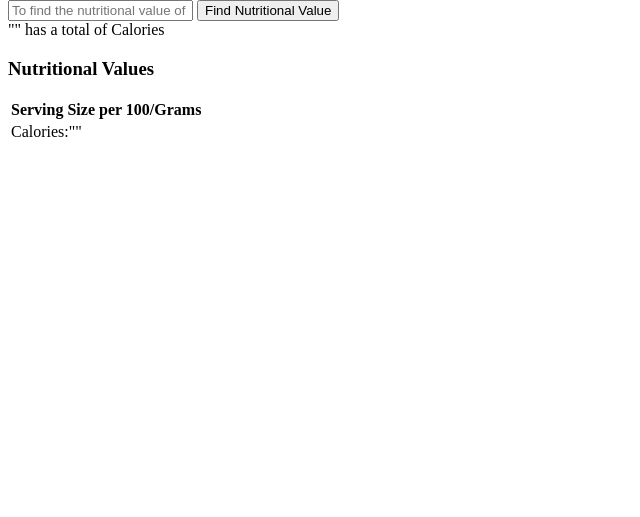
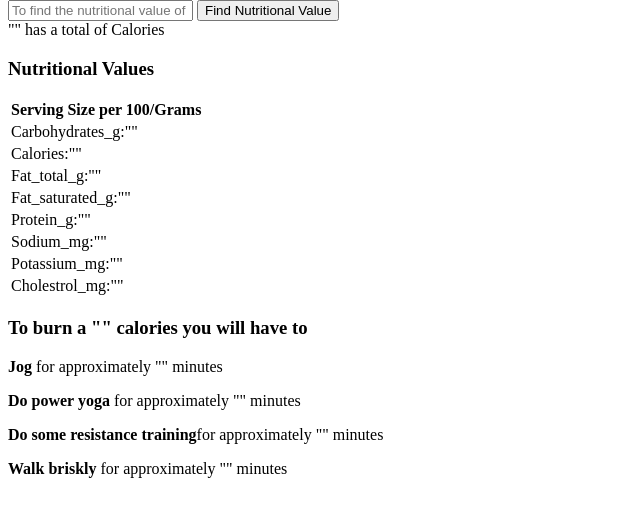
Before and after one commit to Triz22/calorie_tracker, a Django app: page / in a window 1280 px wide. Shown: the part 26-543 px from the top of the page, without its empty margins (0-640 px from the left). Run offline with Django 5.2, Linux system fonts and the light colour scheme.

Commit message:
add time needed to burn set calories section

```diff
--- a/tracker/templates/index.html
+++ b/tracker/templates/index.html
@@ -25,9 +25,36 @@
         <h3>Nutritional Values</h3>
         <table>
             <tr><th>Serving Size per 100/Grams</th></tr>
+            <tr><td>Carbohydrates_g:""</td></tr>
             <tr><td>Calories:""</td></tr>
+            <tr><td>Fat_total_g:""</td></tr>
+            <tr><td>Fat_saturated_g:""</td></tr>
+            <tr><td>Protein_g:""</td></tr>
+            <tr><td>Sodium_mg:""</td></tr>
+            <tr><td>Potassium_mg:""</td></tr>
+            <tr><td>Cholestrol_mg:""</td></tr>
         </table>
     </section>
+
+    <section>
+        <h3>
+            To burn a "" calories you will have to
+        </h3>
+    <div><p>
+        <strong>Jog</strong> for approximately "" minutes
+    </p></div>
+    <div><p>
+        <strong>Do power yoga</strong> for approximately "" minutes
+    </p></div>
+    <div><p>
+        <strong>Do some resistance training</strong>for approximately "" minutes
+    </p></div>
+    <div><p>
+        <strong>Walk briskly</strong> for approximately "" minutes
+    </p></div>
+
+    </section>
+
 </main>
 
 </body>
```
